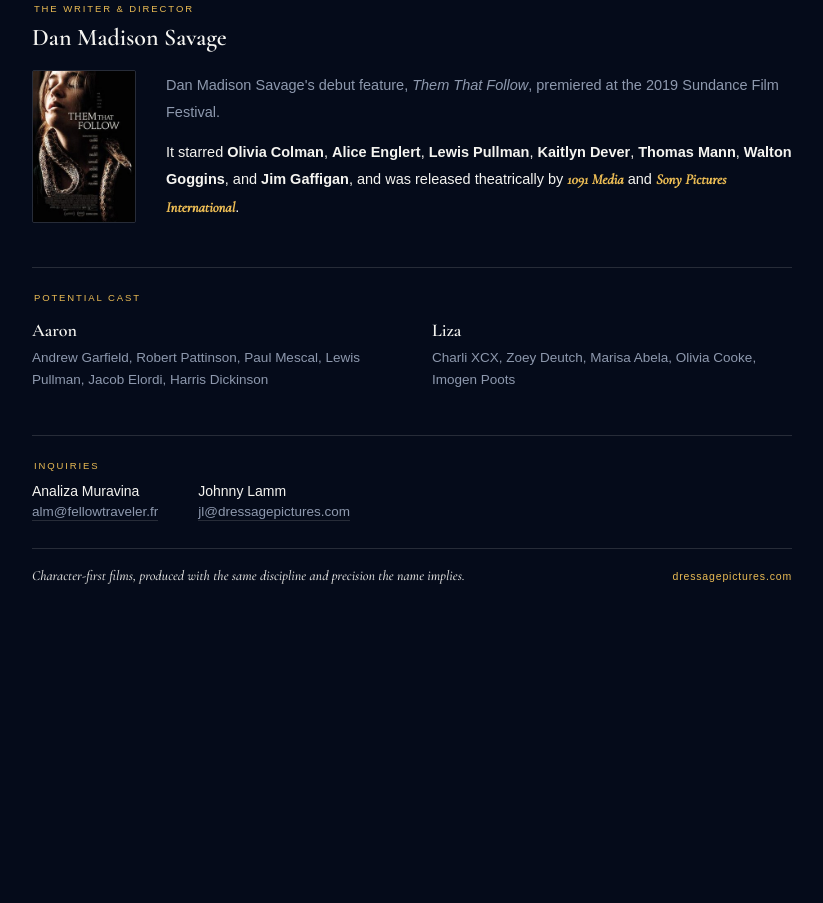
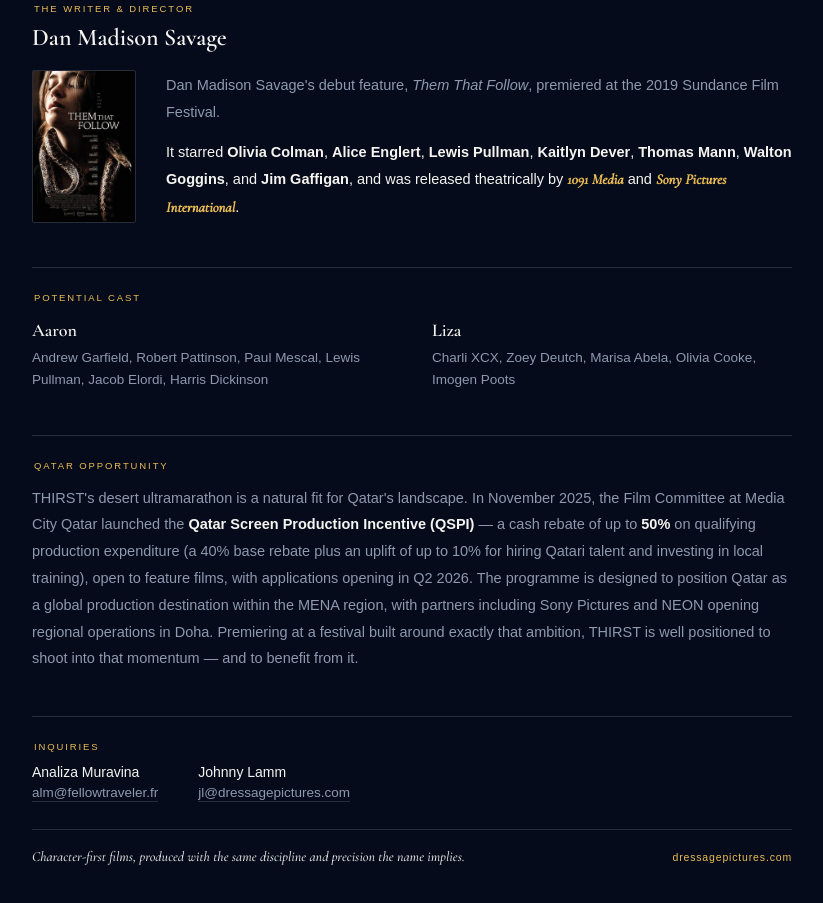
Before and after one commit to DressagePictures/dressagepictures-website, a plain HTML site: page thirst.html in a window 1280 px wide. Shown: the part 1213-2116 px from the top of the page, without its empty margins (228-1051 px from the left). Before the commit the page ends 1874 px from the top, so only its background shows below. Drawn offline with nearby package versions, Linux system fonts and the light colour scheme.

Commit message:
Add Qatar Opportunity section with QSPI incentive facts

```diff
--- a/thirst.html
+++ b/thirst.html
@@ -157,6 +157,14 @@
   }
   .cast-item .names { font-size: 13.5px; line-height: 1.6; color: var(--muted); margin: 0; }
 
+  .qatar-block { border-top: 1px solid var(--line); padding-top: 24px; margin-bottom: 44px; }
+  .qatar-block .label {
+    font-size: 9.5px; letter-spacing: 0.2em; text-indent: 0.2em; text-transform: uppercase;
+    color: var(--gold); margin: 0 0 14px;
+  }
+  .qatar-block p.body { font-size: 14.5px; line-height: 1.85; color: var(--muted); margin: 0; }
+  .qatar-block p.body strong { color: var(--paper); font-weight: 600; }
+
   .contacts-block { border-top: 1px solid var(--line); padding-top: 24px; margin-bottom: 28px; }
   .contacts-block .label {
     font-size: 9.5px; letter-spacing: 0.2em; text-indent: 0.2em; text-transform: uppercase;
@@ -263,6 +271,11 @@
     </div>
   </div>
 
+  <div class="qatar-block">
+    <p class="label">Qatar Opportunity</p>
+    <p class="body">THIRST's desert ultramarathon is a natural fit for Qatar's landscape. In November 2025, the Film Committee at Media City Qatar launched the <strong>Qatar Screen Production Incentive (QSPI)</strong> &mdash; a cash rebate of up to <strong>50%</strong> on qualifying production expenditure (a 40% base rebate plus an uplift of up to 10% for hiring Qatari talent and investing in local training), open to feature films, with applications opening in Q2 2026. The programme is designed to position Qatar as a global production destination within the MENA region, with partners including Sony Pictures and NEON opening regional operations in Doha. Premiering at a festival built around exactly that ambition, THIRST is well positioned to shoot into that momentum &mdash; and to benefit from it.</p>
+  </div>
+
   <div class="contacts-block">
     <p class="label">Inquiries</p>
     <div class="contact-list">
```
